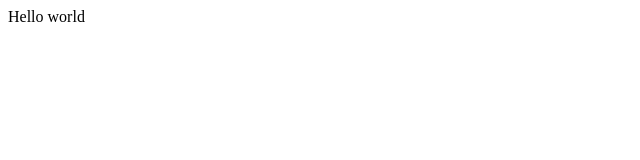
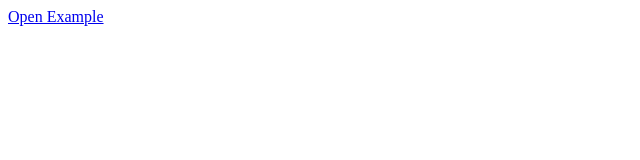
Before and after one commit to Trollki/Test, a plain HTML site: page index.html in a window 1280 px wide. Shown: the whole page, without its empty margins (0-640 px from the left). Drawn offline with Linux system fonts and the light colour scheme.

Commit message:
Update index.html

```diff
--- a/index.html
+++ b/index.html
@@ -1,6 +1,6 @@
 <!DOCOTYPE html>
 <html>
 <body>
-<p> Hello world </p>
+<a href="https://www.example.com" target="_blank">Open Example</a>
 </body>
 </html>
```
